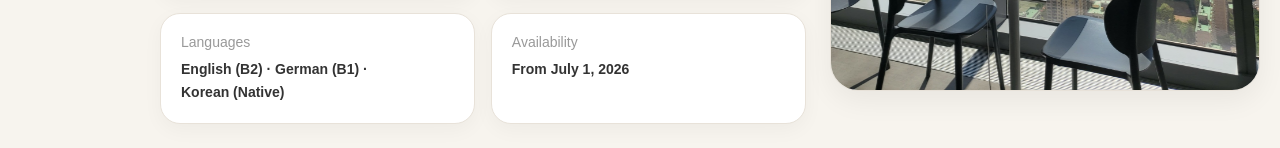
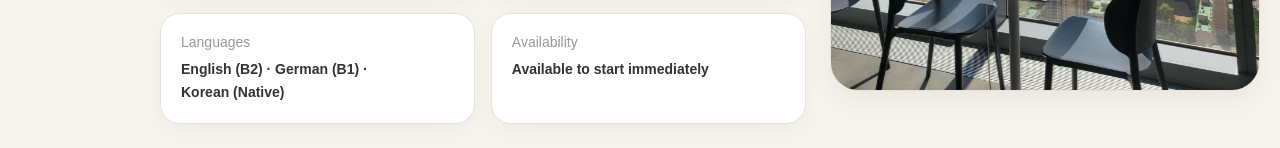
Before and after one commit to xotmfrlox/cloud-native-devops-gcp, a website: page app/index.html in a window 1280 px wide. Shown: the part 781-929 px from the top of the page. Drawn offline with Linux system fonts and the light colour scheme.

Commit message:
Availability

```diff
--- a/app/index.html
+++ b/app/index.html
@@ -944,7 +944,7 @@ svg, #overlay {
 
   <div class="info-card">
     <div class="label">Availability</div>
-    <div class="value">From July 1, 2026 <br/>
+    <div class="value">Available to start immediately <br/>
     </div>
   </div>
 </div>
```
